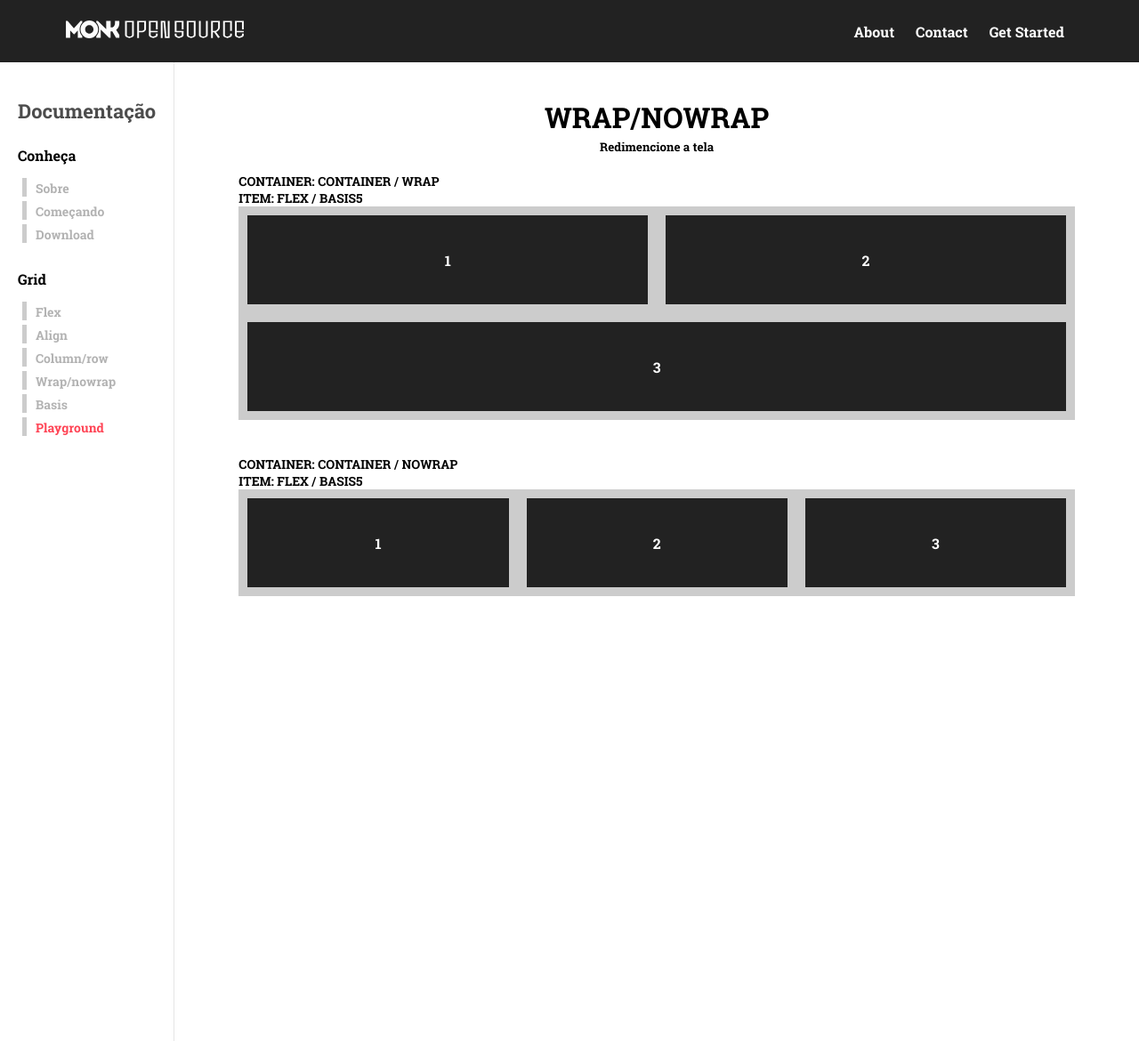
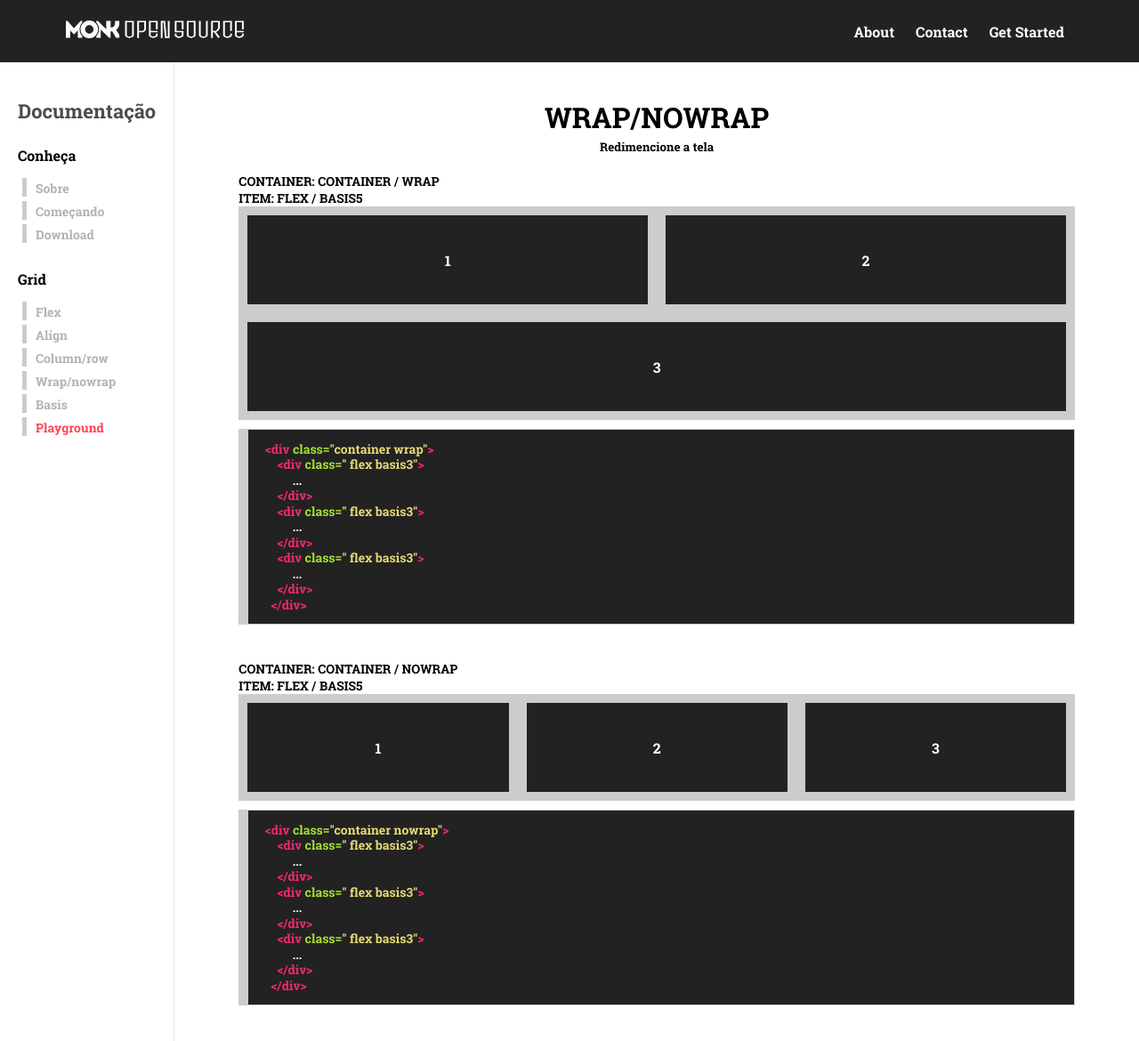
Before and after one commit to AgenciaMonk/agenciamonk.github.io, a Jekyll site: the page built from doc/wrap.html, in a window 1280 px wide. Shown: the whole page at 89% size. Built offline with Jekyll 4.4.1, drawn with Linux system fonts in a browser that asks for light colours.

Commit message:
pre highlights

```diff
--- a/css/css.css
+++ b/css/css.css
@@ -142,6 +142,18 @@ select:hover {
 .some-desk {
   display: none
 }
+.container-cor {
+  color: #cc5555!important
+}
+.codigo {
+  font-size: 14px;
+  font-weight: normal!important;
+  padding: 10px;
+  margin-top: 10px;
+}
+.codigo pre {
+  padding: 10px;
+}
 @media only screen and (max-width: 768px) {
   .some-phone {
     display: none
--- a/doc/wrap.html
+++ b/doc/wrap.html
@@ -36,9 +36,24 @@ permalink: /doc/wrap
         </div>
       </div>
     </div>
-
+  </div>
+  <div class="codigo-p">
+    <div class="codigo" style="background: #222; overflow:auto;width:auto;border:solid #ccc;border-width:.1em .1em .1em .8em;padding:.2em .6em;"><pre style="margin: 0; line-height: 125%"><span style="color: #f92672">&lt;div</span> <span style="color: #a6e22e">class=</span><span style="color: #e6db74">&quot;container wrap&quot;</span><span style="color: #f92672">&gt;</span>
+    <span style="color: #f92672">&lt;div</span> <span style="color: #a6e22e">class=</span><span style="color: #e6db74">&quot; flex basis3&quot;</span><span style="color: #f92672">&gt;</span>
+         <span style="color:#fff">...</span>
+    <span style="color: #f92672">&lt;/div&gt;</span>
+    <span style="color: #f92672">&lt;div</span> <span style="color: #a6e22e">class=</span><span style="color: #e6db74">&quot; flex basis3&quot;</span><span style="color: #f92672">&gt;</span>
+         <span style="color:#fff">...</span>
+    <span style="color: #f92672">&lt;/div&gt;</span>
+    <span style="color: #f92672">&lt;div</span> <span style="color: #a6e22e">class=</span><span style="color: #e6db74">&quot; flex basis3&quot;</span><span style="color: #f92672">&gt;</span>
+         <span style="color:#fff">...</span>
+    <span style="color: #f92672">&lt;/div&gt;</span>
+  <span style="color: #f92672">&lt;/div&gt;</span>
+</pre>
+</div>
   </div>
 </div>
+
 
 <div id="w2" class="cont tamanho margin">
   <div class="text">
@@ -69,4 +84,19 @@ permalink: /doc/wrap
     </div>
 
   </div>
+  <div class="codigo-p">
+    <div class="codigo" style="background: #222; overflow:auto;width:auto;border:solid #ccc;border-width:.1em .1em .1em .8em;padding:.2em .6em;"><pre style="margin: 0; line-height: 125%"><span style="color: #f92672">&lt;div</span> <span style="color: #a6e22e">class=</span><span style="color: #e6db74">&quot;container nowrap&quot;</span><span style="color: #f92672">&gt;</span>
+    <span style="color: #f92672">&lt;div</span> <span style="color: #a6e22e">class=</span><span style="color: #e6db74">&quot; flex basis3&quot;</span><span style="color: #f92672">&gt;</span>
+         <span style="color:#fff">...</span>
+    <span style="color: #f92672">&lt;/div&gt;</span>
+    <span style="color: #f92672">&lt;div</span> <span style="color: #a6e22e">class=</span><span style="color: #e6db74">&quot; flex basis3&quot;</span><span style="color: #f92672">&gt;</span>
+         <span style="color:#fff">...</span>
+    <span style="color: #f92672">&lt;/div&gt;</span>
+    <span style="color: #f92672">&lt;div</span> <span style="color: #a6e22e">class=</span><span style="color: #e6db74">&quot; flex basis3&quot;</span><span style="color: #f92672">&gt;</span>
+         <span style="color:#fff">...</span>
+    <span style="color: #f92672">&lt;/div&gt;</span>
+  <span style="color: #f92672">&lt;/div&gt;</span>
+</pre>
 </div>
+  </div>
+</div>
```
Also changed, not shown: 5 other files.
